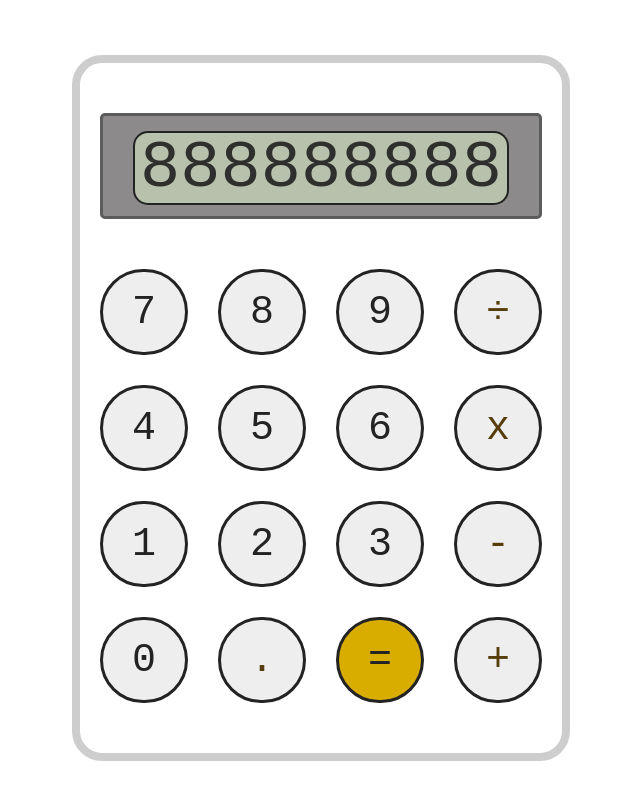
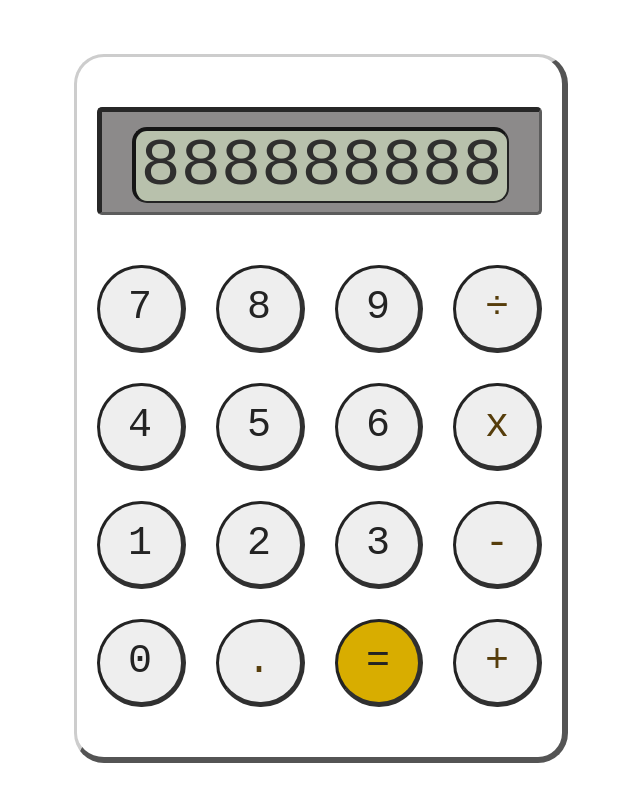
Before and after one commit to Stonehagen/odin-calculator, a plain HTML site: page index.html in a window 1280 px wide. Shown: the whole page, without its empty margins (319-959 px from the left). Drawn offline with Linux system fonts and the light colour scheme.

Commit message:
add 3d effect with css borders

```diff
--- a/style.css
+++ b/style.css
@@ -11,9 +11,11 @@ body {
     display: flex;
     flex-direction: column;
     justify-content: center;
-    border: solid 8px rgb(205, 205, 205);
+    border: solid 3px rgb(205, 205, 205);
     padding: 50px 20px;
     border-radius: 30px;
+    border-bottom: solid 6px rgb(84, 84, 84);
+    border-right: solid 6px rgb(84, 84, 84);
 }
 
 .display-frame {
@@ -21,6 +23,8 @@ body {
     height: 100px;
     border-radius: 5px;
     border: solid 3px rgb(92, 92, 92);
+    border-top: solid 5px rgb(39, 39, 39);
+    border-left: solid 5px rgb(39, 39, 39);
 }
 
 .display {
@@ -35,6 +39,8 @@ body {
     padding: 5px;
     font-size: 67px;
     color: rgb(47, 47, 46);
+    border-top: solid 4px rgb(21, 21, 21);
+    border-left: solid 4px rgb(21, 21, 21);
 }
 
 .pad {
@@ -63,6 +69,8 @@ body {
     border-radius: 50px;
     font-size: 40px;
     background-color: rgb(238, 238, 238);
+    border-bottom: solid 5px rgb(48, 48, 48);
+    border-right: solid 5px  rgb(48, 48, 48);
 }
 
 #equal {
```
